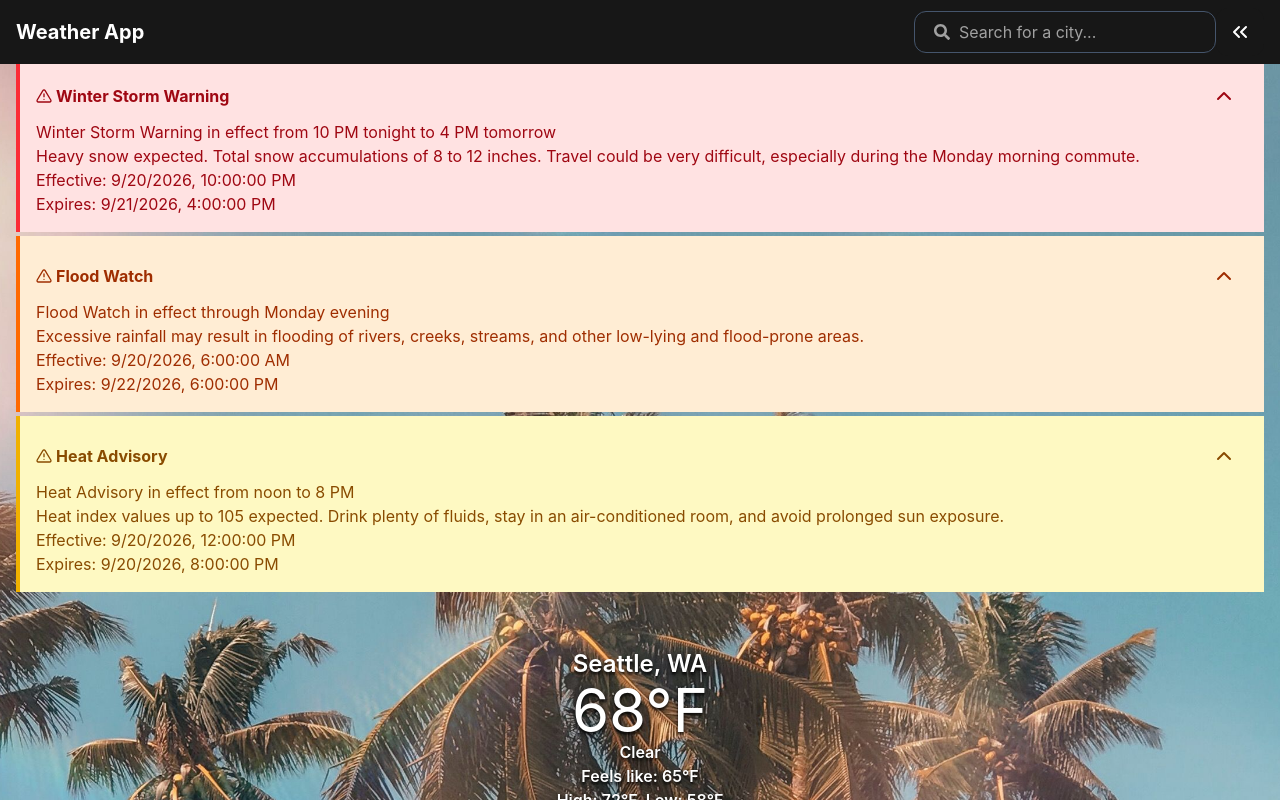
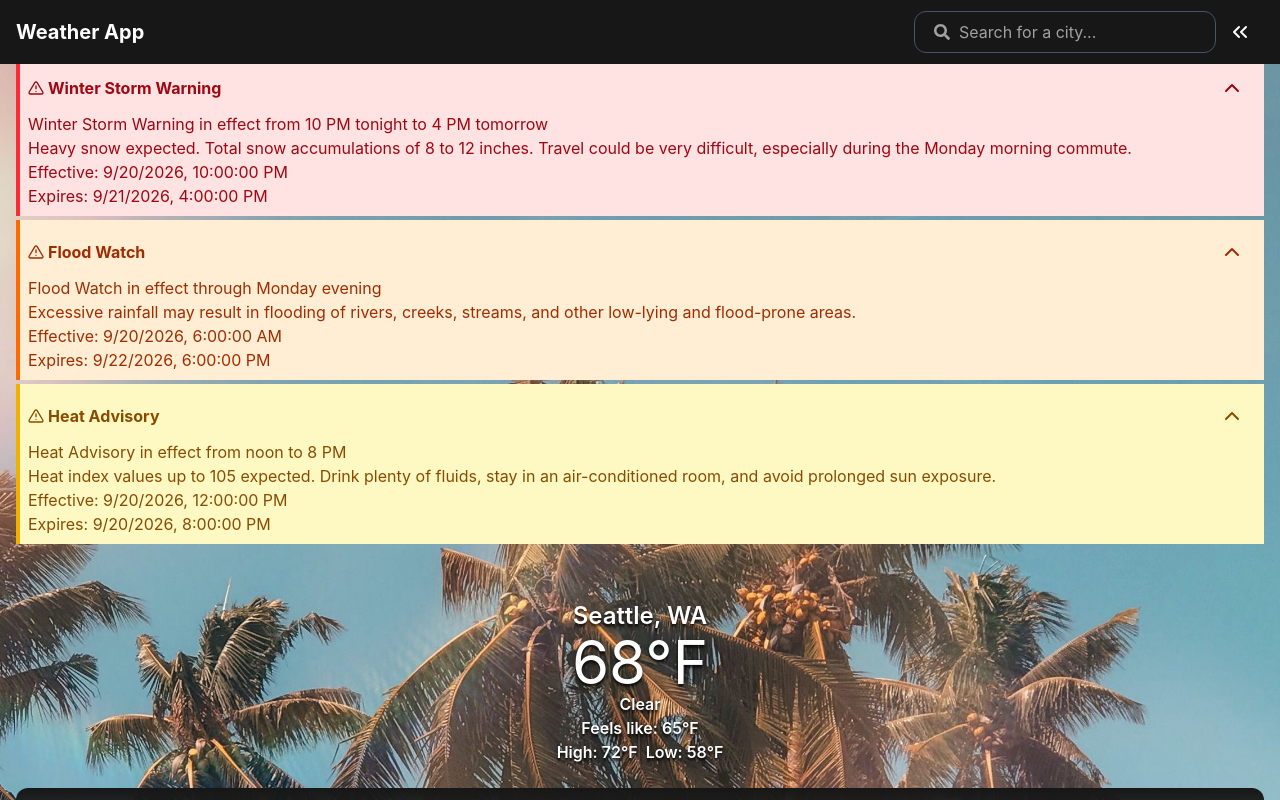
Before and after one commit to courtneytruong/WeatherApp, a React app in the folder frontend/: page / in a window 1280 px wide. Shown: the top 800 px of the page. Built offline with nearby package versions, Linux system fonts and the light colour scheme; the HTML template or start-up script is replaced by a standard one.

Commit message:
changed padding of main div to 2 to make the warnings take up less screen space.

```diff
--- a/frontend/src/Components/WarningWatchNotification.jsx
+++ b/frontend/src/Components/WarningWatchNotification.jsx
@@ -8,13 +8,13 @@ import placeholderData from "../Utilities/placeholderData";
 function alertFormattingChange(severity) {
   switch (severity) {
     case "Severe":
-      return "bg-red-100 border-l-4 border-red-500 text-red-800 p-4";
+      return "bg-red-100 border-l-4 border-red-500 text-red-800 p-2";
     case "Moderate":
-      return "bg-orange-100 border-l-4 border-orange-500 text-orange-800 p-4";
+      return "bg-orange-100 border-l-4 border-orange-500 text-orange-800 p-2";
     case "Minor":
-      return "bg-yellow-100 border-l-4 border-yellow-500 text-yellow-800 p-4";
+      return "bg-yellow-100 border-l-4 border-yellow-500 text-yellow-800 p-2";
     default:
-      return "bg-gray-100 border-l-4 border-gray-500 text-gray-800 p-4";
+      return "bg-gray-100 border-l-4 border-gray-500 text-gray-800 p-2";
   }
 }
 
```
